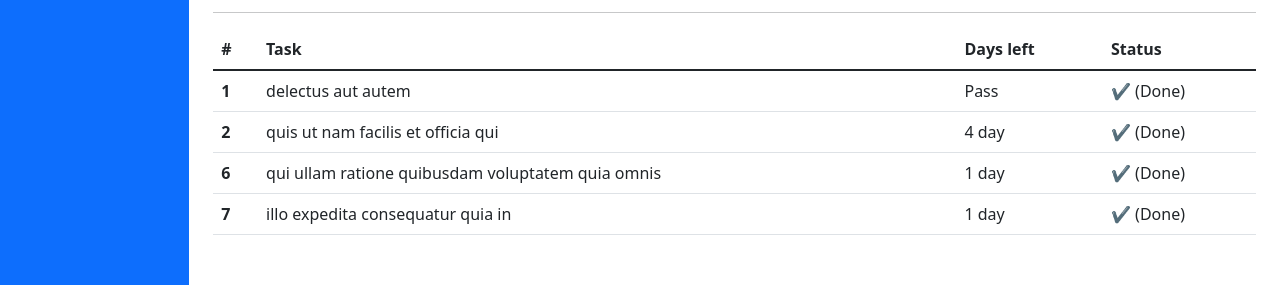
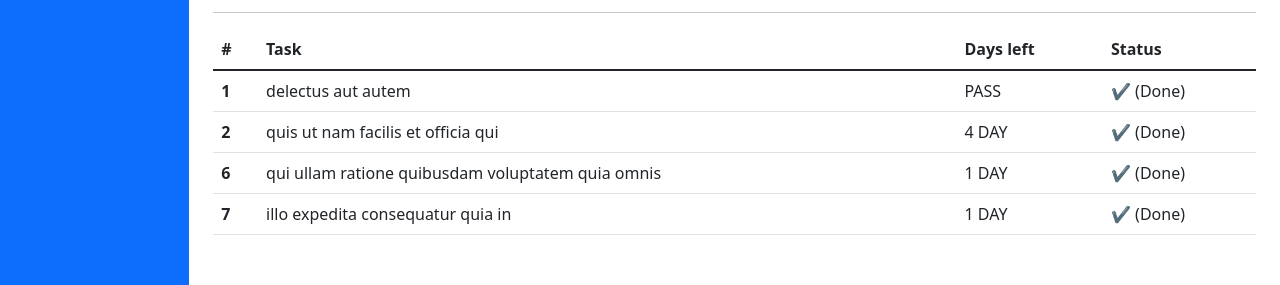
Before and after one commit to Ak-ram/angularFirstProject, an Angular app: page / in a window 1280 px wide. Shown: the part 219-504 px from the top of the page. Built offline with nearby package versions, Linux system fonts and the light colour scheme.

Commit message:
Add: uppercase pipe

```diff
--- a/src/app/Components/tasks/tasks.component.html
+++ b/src/app/Components/tasks/tasks.component.html
@@ -39,7 +39,7 @@
       >
         <th>{{ i + 1 }}</th>
         <td>{{ task.title }}</td>
-        <td>{{ task.date | ReminderPipe}}</td>
+        <td>{{ task.date | ReminderPipe | uppercase}}</td>
         <td>
           {{ task.completed ? "✔ (Done)" : "❌ (Failed)" }}
         </td>
```
